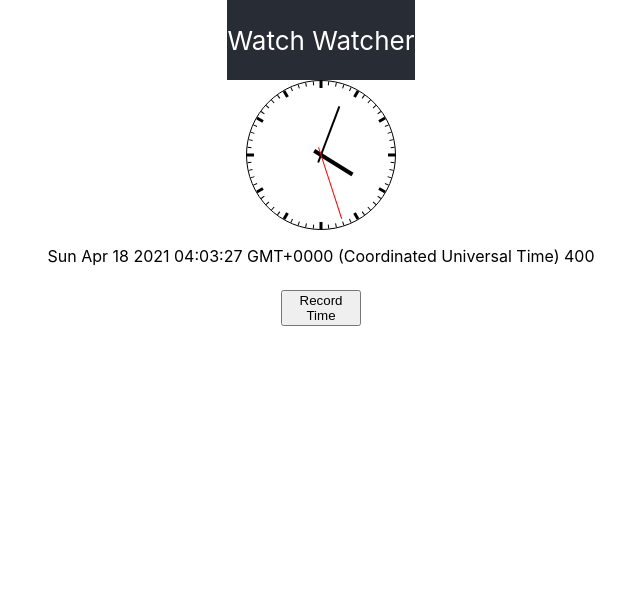
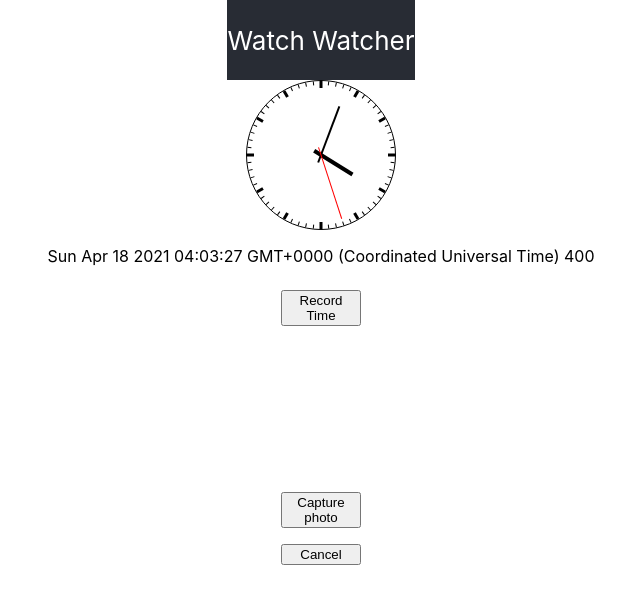
Before and after one commit to davidrocks88/WatchWatcher-Frontend, a React (Create React App) app: page / in a window 1280 px wide. Both pictures are taken after a click on the button "Record Time". Shown: the top 604 px of the page, without its empty margins (319-959 px from the left). Built offline with nearby package versions, Linux system fonts and the light colour scheme; no server answers.

Commit message:
decent webcam

```diff
--- a/package.json
+++ b/package.json
@@ -3,15 +3,19 @@
   "version": "0.1.0",
   "private": true,
   "dependencies": {
+    "@material-ui/core": "^4.11.3",
+    "@material-ui/icons": "^4.11.2",
     "@testing-library/jest-dom": "^5.11.4",
     "@testing-library/react": "^11.1.0",
     "@testing-library/user-event": "^12.1.10",
     "dotenv": "^8.2.0",
     "firebase": "^8.4.1",
+    "material-ui": "^0.20.2",
     "react": "^17.0.2",
     "react-clock": "^3.0.0",
     "react-dom": "^17.0.2",
     "react-scripts": "4.0.3",
+    "react-webcam": "^5.2.3",
     "web-vitals": "^1.0.1"
   },
   "scripts": {
--- a/src/App.js
+++ b/src/App.js
@@ -4,6 +4,7 @@ import './App.css';
 import {useState, useEffect} from "react";
 import Clock from 'react-clock';
 import 'react-clock/dist/Clock.css';
+import WebcamCapture from "./components/WebcamCapture";
 
 require('dotenv').config()
 
@@ -41,6 +42,7 @@ function App() {
   // }
 
     const [currentTime, setValue] = useState(new Date());
+    const [showWebcam, setShowWebcam] = useState(false)
 
     useEffect(() => {
         const interval = setInterval(
@@ -62,8 +64,8 @@ function App() {
         <Clock value={currentTime} />
         <p>{`${currentTime.toDateString()} ${currentTime.toTimeString()} ${currentTime.getMilliseconds()}`}</p>
 
-        <button>Record Time</button>
-
+        <button onClick={() => setShowWebcam(!showWebcam)}>Record Time</button>
+        {showWebcam && <WebcamCapture stopWebcam={()=>setShowWebcam(false)} />}
     </div>
   );
 }
--- /dev/null
+++ b/src/components/WebcamCapture.jsx
@@ -0,0 +1,32 @@
+import {useState, useEffect, useRef,  useCallback} from "react";
+import Webcam from "react-webcam";
+
+
+const WebcamCapture = ({stopWebcam}) => {
+    const webcamRef = useRef(null);
+    const [imgSrc, setImgSrc] = useState(null);
+
+    const capture = useCallback(() => {
+        const imageSrc = webcamRef.current.getScreenshot();
+        setImgSrc(imageSrc);
+    }, [webcamRef, setImgSrc]);
+
+    return (
+        <>
+            <Webcam
+                audio={false}
+                ref={webcamRef}
+                screenshotFormat="image/jpeg"
+            />
+            <button onClick={capture}>Capture photo</button>
+            <button onClick={stopWebcam}>Cancel</button>
+            {imgSrc && (
+                <img
+                    src={imgSrc}
+                />
+            )}
+        </>
+    );
+};
+
+export default WebcamCapture
```
Also changed, not shown: 1 other file (tests, documents, lock files or other folders).
